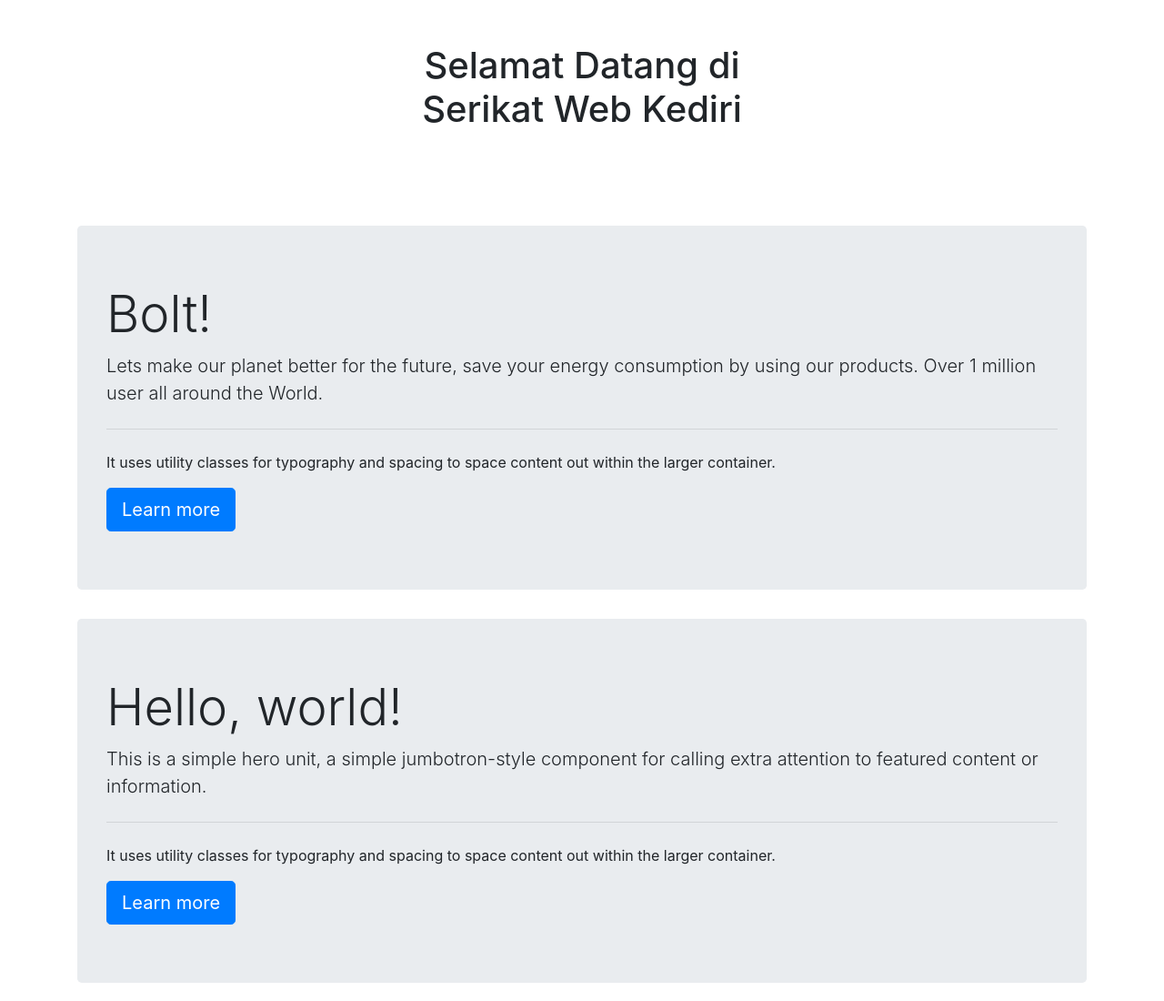
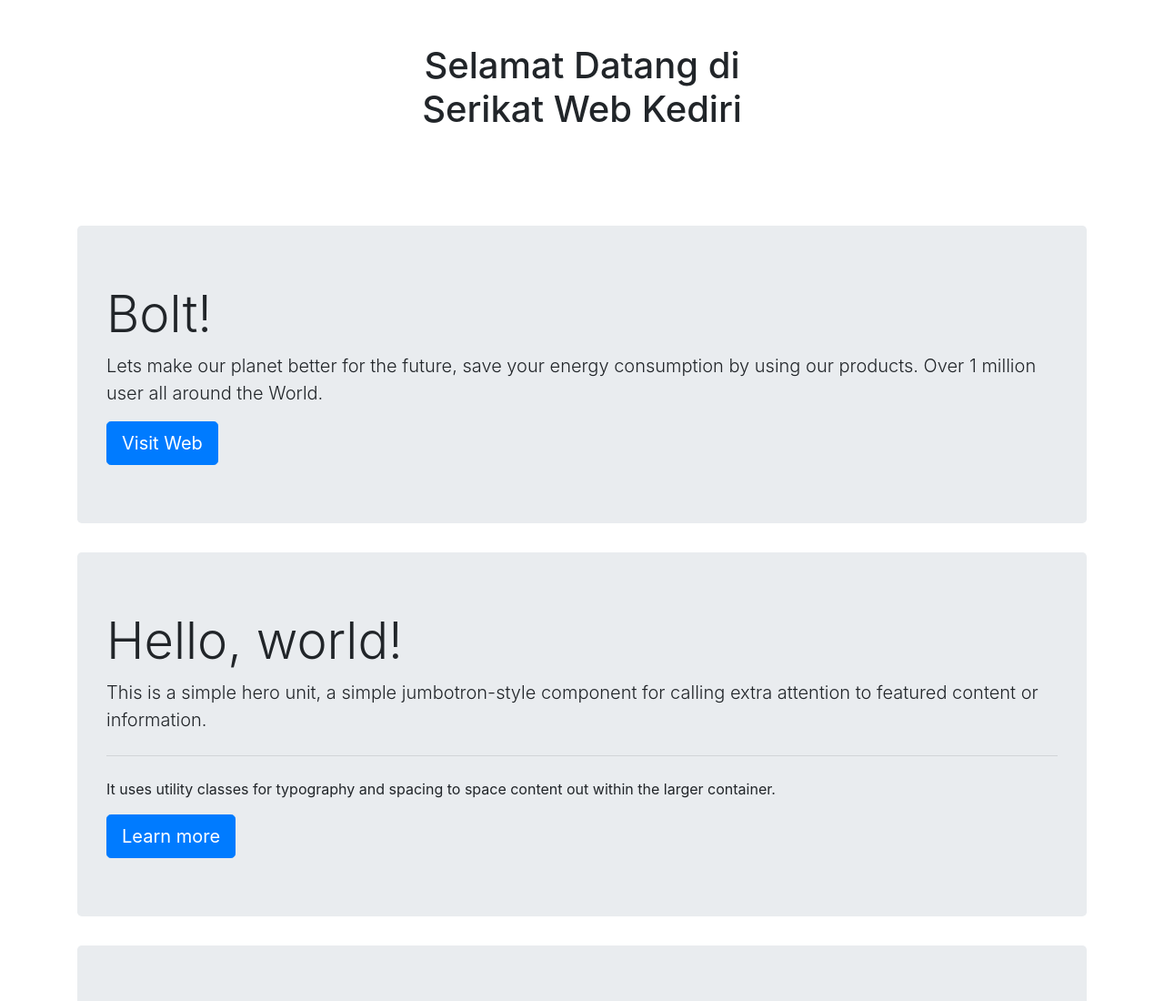
Before and after one commit to satryoutomo76/serikatweb, a plain HTML site: page index.html in a window 1280 px wide. Shown: the top 1100 px of the page at 91% size. Drawn offline with nearby package versions, Linux system fonts and the light colour scheme.

Commit message:
index new

```diff
--- a/index.html
+++ b/index.html
@@ -22,9 +22,7 @@
   <div class="jumbotron">
     <h1 class="display-4">Bolt!</h1>
     <p class="lead">Lets make our planet better for the future, save your energy consumption by using our products. Over 1 million user all around the World.</p>
-    <hr class="my-4">
-    <p>It uses utility classes for typography and spacing to space content out within the larger container.</p>
-    <a class="btn btn-primary btn-lg" href="https://wahyudwikrisnanto.github.io" role="button">Learn more</a>
+    <a class="btn btn-primary btn-lg" href="https://wahyudwikrisnanto.github.io" role="button">Visit Web</a>
   </div>
 
   <div class="jumbotron">
```
